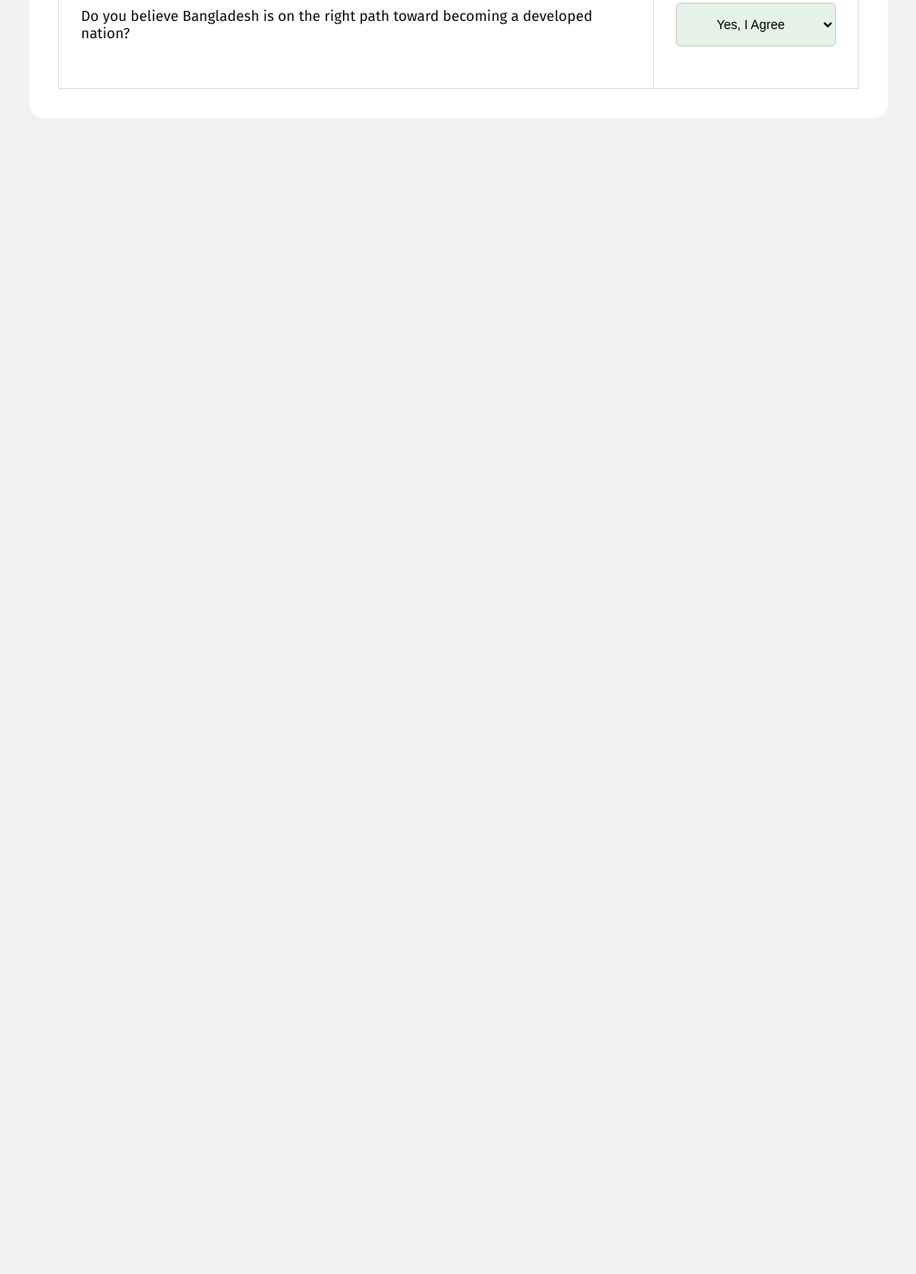
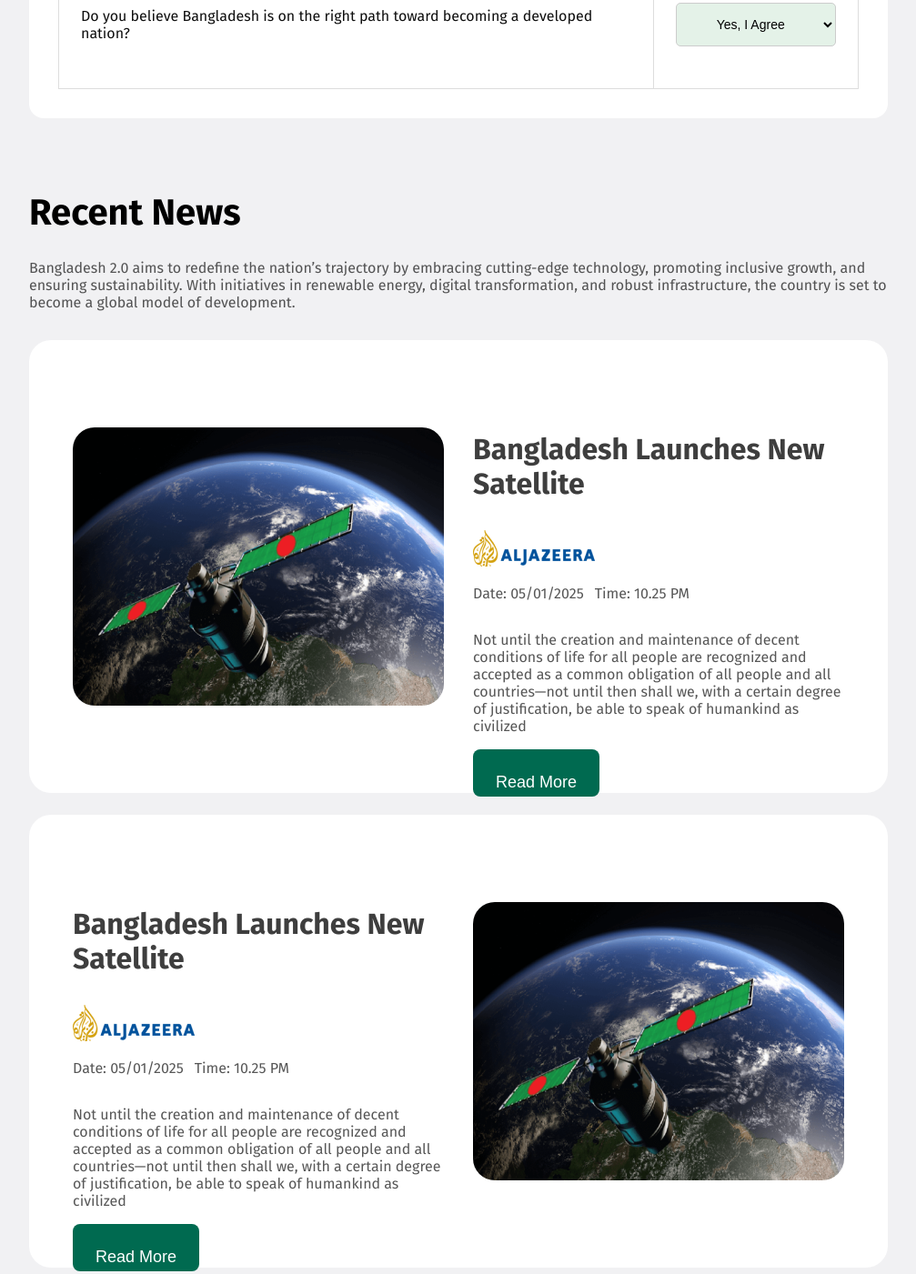
Before and after one commit to sharif-cloud/B11A1--assignment-1, a plain HTML site: page index.html in a window 1280 px wide. Shown: the part 3000-4401 px from the top of the page at 91% size, without its empty margins (136-1143 px from the left). Before the commit the page ends 3210 px from the top, so only its background shows below. Drawn offline with Linux system fonts and the light colour scheme.

Commit message:
added recent news

```diff
--- a/index.html
+++ b/index.html
@@ -145,8 +145,56 @@
               </tbody>
             </table>
             </div>
+          <!-- Recent news  -->
+       <div class="news-containers">
+        <h1 class="shared-title1">Recent News</h1>
+        <p class="pillar-description">Bangladesh 2.0 aims to redefine the nation’s trajectory by embracing cutting-edge technology, promoting inclusive growth, and ensuring sustainability. With initiatives in renewable energy, digital transformation, and robust infrastructure, the country is set to become a global model of development.</p>
+        <div class="news-container">
+          <img src="assets/satelite.png" alt="" class="news-image">
+          <div class="news">
+            <p class="news-title">Bangladesh Launches New Satellite</p>
+            <img src="assets/al-jazeera.png" alt="" class="img-subtitle">
+            <div class="date-time">
+              <p class="date">Date: 05/01/2025</p>
+              <p class="time">Time: 10.25 PM</p>
+            </div>
+            <p class="news-description">Not until the creation and maintenance of decent conditions of life for all people are recognized and accepted as a common obligation of all people and all countries—not until then shall we,
+              with a certain degree of justification, be able to speak of humankind as civilized</p>
+            <a href=""><button class="news-btn">Read More</button></a>
           </div>
+        </div>
+        <div class="news-container">
+          <div class="news">
+            <p class="news-title">Bangladesh Launches New Satellite</p>
+            <img src="assets/al-jazeera.png" alt="" class="img-subtitle">
+            <div class="date-time">
+              <p class="date">Date: 05/01/2025</p>
+              <p class="time">Time: 10.25 PM</p>
+            </div>
+            <p class="news-description">Not until the creation and maintenance of decent conditions of life for all people are recognized and accepted as a common obligation of all people and all countries—not until then shall we,
+              with a certain degree of justification, be able to speak of humankind as civilized</p>
+            <a href=""><button class="news-btn">Read More</button></a>
+          </div>
+          <img src="assets/satelite.png" alt="" class="news-image">
+
+        </div>
+        <div class="news-container">
+          <img src="assets/satelite.png" alt="" class="news-image">
+          <div class="news">
+            <p class="news-title">Bangladesh Launches New Satellite</p>
+            <img src="assets/al-jazeera.png" alt="" class="img-subtitle">
+            <div class="date-time">
+              <p class="date">Date: 05/01/2025</p>
+              <p class="time">Time: 10.25 PM</p>
+            </div>
+            <p class="news-description">Not until the creation and maintenance of decent conditions of life for all people are recognized and accepted as a common obligation of all people and all countries—not until then shall we,
+              with a certain degree of justification, be able to speak of humankind as civilized</p>
+            <a href=""><button class="news-btn">Read More</button></a>
+          </div>
+        </div>
+       </div>
     </main>
-    <footer></footer>
+    <footer>
+    </footer>
 </body>
 </html>
--- a/style.css
+++ b/style.css
@@ -84,7 +84,7 @@ color: rgba(14, 14, 14, 0.5);
 
   button:hover {
     transform: translateY(-3px);
-    box-shadow: 0px 8px 15px rgba(0,0,0,0.1);
+    box-shadow: 0px 8px 15px rgba(219, 190, 190, 0.1);
     transition: all 0.3s ease;
   }
 
@@ -205,3 +205,63 @@ select {
   font-size: 14px;
   cursor: pointer;
 }
+
+/* Recent news */
+
+.news-containers{
+  height: 1406px;
+  gap: 32px;
+  margin-top: 80px;
+
+}
+.news-container{
+  height: 402px;
+  column-gap: 32px;
+  padding: 48px 48px;
+  border-radius: 24px;
+  background-color:rgba(255, 255, 255, 1)  ;
+  display: flex;
+  align-items: center;
+  justify-content: space-between;
+  margin-bottom: 24px;
+
+}
+.news-image{
+  width: 408px;
+  height: 306px;
+  border-radius: 24px;
+}
+.news{
+  height: 290px;
+  margin-top: -70px;
+}
+.news-title{
+  font-size: 32px;
+  font-weight: bold;
+  color: rgba(14, 14, 14, 0.8);
+}
+.img-subtitle{
+  width: 134px;
+  height: 40px;
+}
+.date-time{
+  display:flex;
+  gap: 12px;
+  color: rgba(14, 14, 14, 0.7);
+
+}
+.news-description{
+  font-size: 16px;
+  color: rgba(14, 14, 14, 0.7);
+}
+.news-btn{
+  width: 139px;
+  height: 48px;
+  border-radius: 8px;
+  cursor: pointer;
+  padding: 26px 13px ;
+  border: none;
+  color: white;
+  background-color: rgba(0, 106, 80, 1);
+  font-size: 18px;
+}
```
